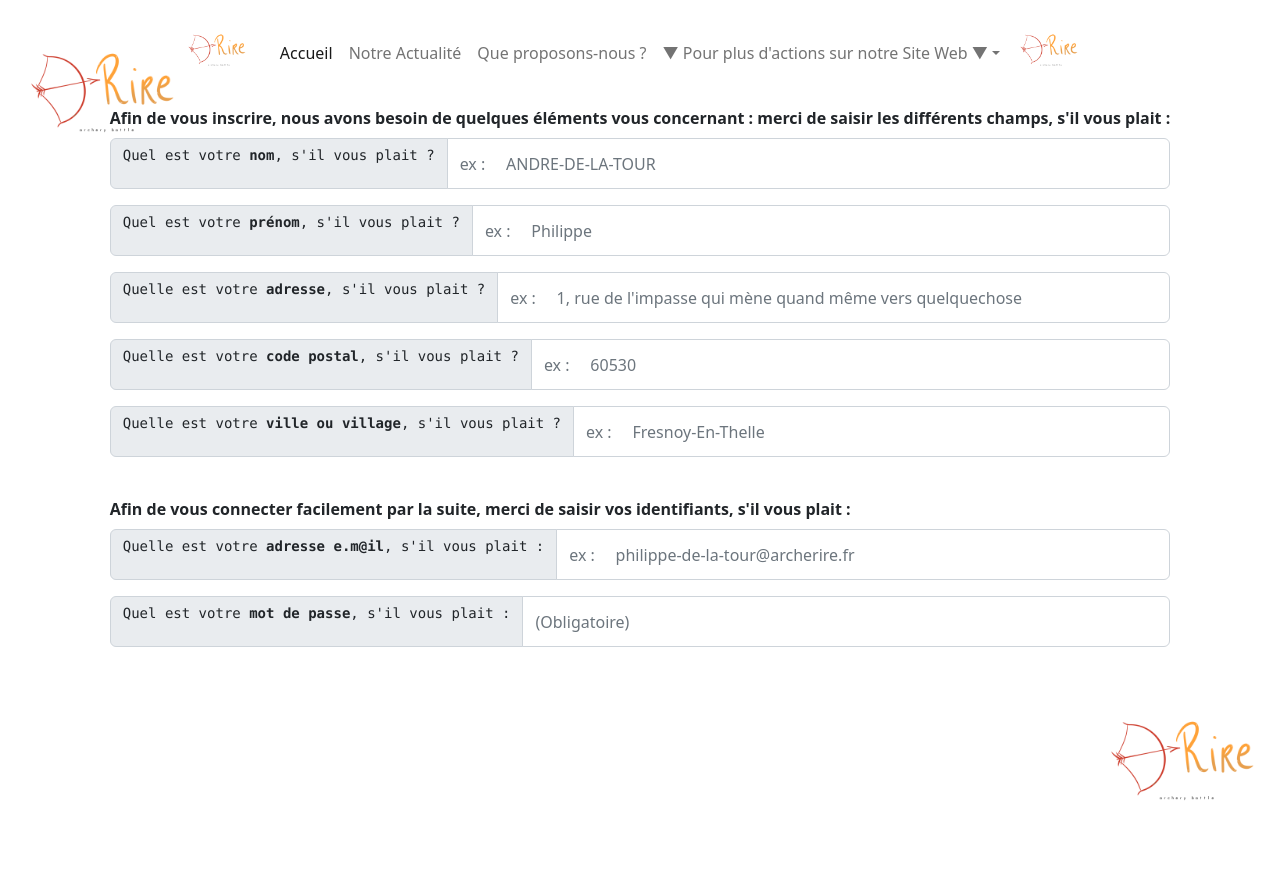
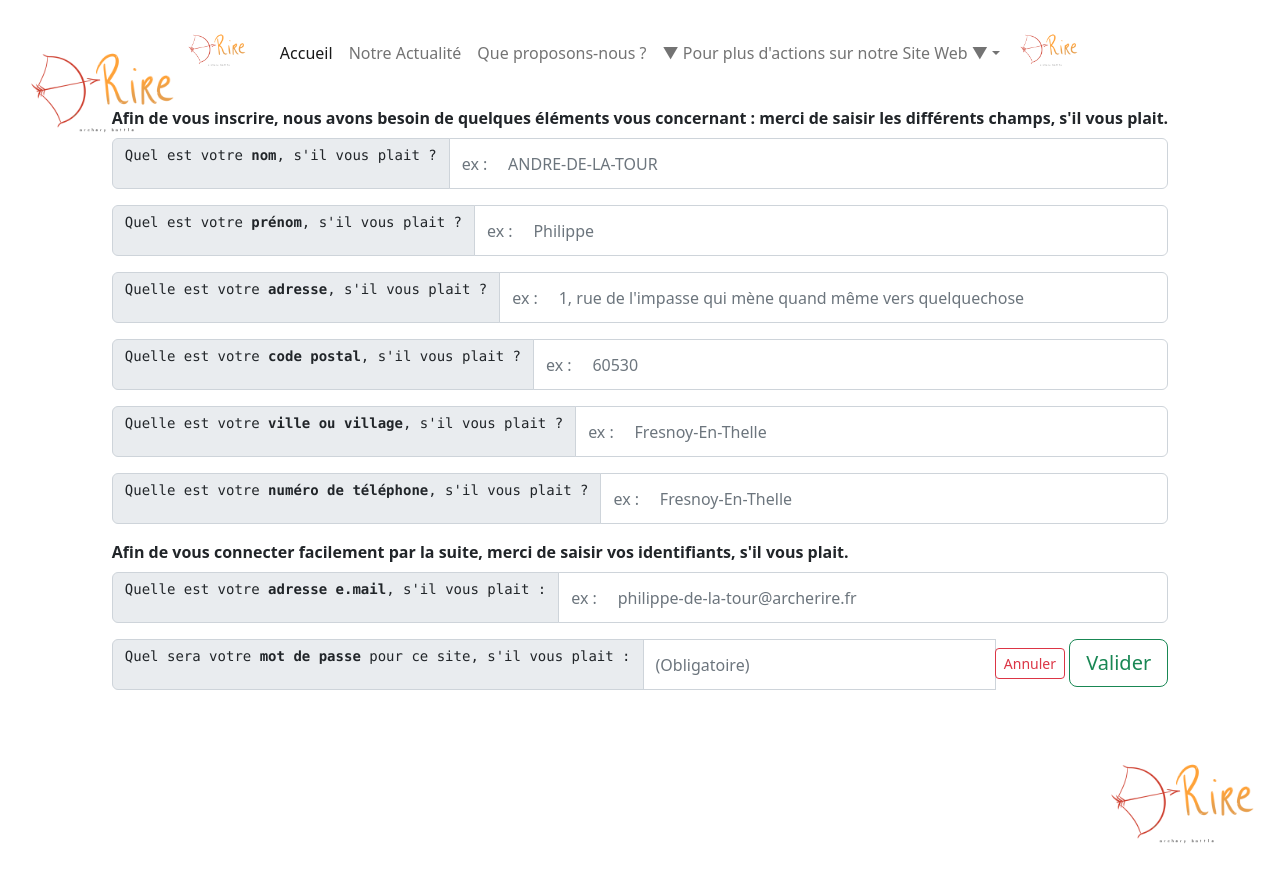
Before and after one commit to Fil2fer-vitamine/front-archerire, a React (Create React App) app: page /Inscription in a window 1280 px wide. Shown: the top 882 px of the page. Built offline with nearby package versions, Linux system fonts and the light colour scheme.

Commit message:
Page inscription - OK

```diff
--- a/package.json
+++ b/package.json
@@ -10,9 +10,12 @@
     "@types/node": "^16.18.11",
     "@types/react": "^18.0.27",
     "@types/react-dom": "^18.0.10",
+    "axios": "^1.3.3",
     "bootstrap": "^5.2.3",
+    "date-fns": "^2.29.3",
     "react": "^18.2.0",
     "react-bootstrap": "^2.7.0",
+    "react-day-picker": "^8.6.0",
     "react-dom": "^18.2.0",
     "react-router-dom": "^6.8.0",
     "react-scripts": "5.0.1",
@@ -42,5 +45,8 @@
       "last 1 firefox version",
       "last 1 safari version"
     ]
+  },
+  "devDependencies": {
+    "@types/date-fns": "^2.6.0"
   }
 }
--- /dev/null
+++ b/src/components/BoutonAnnuler.tsx
@@ -0,0 +1,9 @@
+import { NavLink } from 'react-router-dom';
+
+const BoutonAnnuler = () => {
+  return (
+    <button type="button" className="btn btn-outline-danger btn-sm"><NavLink to='/' end className='nav-link'>Annuler</NavLink></button>
+  );
+};
+
+export default BoutonAnnuler;
--- a/src/pages/PageInscription.tsx
+++ b/src/pages/PageInscription.tsx
@@ -1,6 +1,7 @@
-import { useRef } from 'react';
-import 'react-day-picker/dist/style.css';
-import Navbar from '../components/Navbar';
+import { FormEvent, useRef } from 'react';
+import axios from 'axios';
+import { useNavigate } from 'react-router-dom';
+import BoutonAnnuler from '../components/BoutonAnnuler';
 
 const PageInscription = () => {
   const nameElement = useRef<HTMLInputElement>(null);
@@ -11,6 +12,35 @@ const PageInscription = () => {
   const phoneElement = useRef<HTMLInputElement>(null);
   const emailElement = useRef<HTMLInputElement>(null);
   const passwordElement = useRef<HTMLInputElement>(null);
+  const navigate = useNavigate();
+
+  const handleSubmitForm = (e: FormEvent) => {
+    e.preventDefault();
+    console.log('button form clicked', handleSubmitForm);
+    console.log(emailElement.current?.value);
+    console.log(passwordElement.current?.value);
+
+    axios
+      .post(`http://localhost:8080/api/auth/register`, {
+        name: nameElement.current?.value,
+        firstname: firstnameElement.current?.value,
+        adress: adressElement.current?.value,
+        postal_code: postal_codeElement.current?.value,
+        city: cityElement.current?.value,
+        phone: phoneElement.current?.value,
+        mail: emailElement.current?.value,
+        password: passwordElement.current?.value,
+      })
+      .then((response) => {
+        console.log(response);
+        console.log(response.data);
+        navigate('/PageConnexion');
+      })
+      .catch((err) => {
+        console.log(err);
+      });
+  };
+
   return (
     <div>
       <div className='centrage'>
@@ -19,7 +49,7 @@ const PageInscription = () => {
             <label htmlFor='basic-url' className='form-label fw-bold'>
               Afin de vous inscrire, nous avons besoin de quelques éléments vous
               concernant : merci de saisir les différents champs, s'il vous
-              plait :
+              plait.
             </label>
             <div className='input-group mb-3'>
               <span className='input-group-text' id='basic-addon2'>
@@ -35,7 +65,7 @@ const PageInscription = () => {
                 aria-label="Recipient's username"
                 aria-describedby='basic-addon2'
                 ref={nameElement}
-                title='Ce champ est obligatoire'
+                title="Ce champ est obligatoire - Un nom se doit d'être saisi en lettres majuscules et accepte un ou plusieurs tirets."
               />
             </div>
             <div className='input-group mb-3'>
@@ -53,7 +83,7 @@ const PageInscription = () => {
                 aria-describedby='basic-addon1'
                 //  ref permet de mettre a jour mon champs
                 ref={firstnameElement}
-                title='Ce champ est obligatoire'
+                title='Ce champ est obligatoire - prénom doit commencer par une lettre majuscule suivie de lettres minuscules et accepte un ou plusieurs tirets'
               />
             </div>
 
@@ -71,7 +101,7 @@ const PageInscription = () => {
                 aria-label="Recipient's useradress"
                 aria-describedby='basic-addon2'
                 ref={adressElement}
-                title='Ce champ est obligatoire'
+                title="Ce champ est obligatoire - Votre indication de rue doit être un nombre suivi d'une virgule, puis d'une chaîne de caractères en lettres majuscules ou minuscules - Ce champ accepte un ou plusieurs tirets."
               />
             </div>
 
@@ -90,7 +120,7 @@ const PageInscription = () => {
                 aria-label="Recipient's userpostal_code"
                 aria-describedby='basic-addon2'
                 ref={postal_codeElement}
-                title='Ce champ est obligatoire'
+                title='Ce champ est obligatoire - Le code postal contient impérativement cinq chiffres.'
               />
             </div>
 
@@ -109,18 +139,36 @@ const PageInscription = () => {
                 aria-label="Recipient's usercity"
                 aria-describedby='basic-addon2'
                 ref={cityElement}
-                title='Ce champ est obligatoire'
+                title='Ce champ est obligatoire - Le champ doit commencer par une lettre majuscule suivie de lettres minuscules et accepte un ou plusieurs tirets.'
               />
             </div>
-            <br />
+
+            <div className='input-group mb-3'>
+              <span className='input-group-text' id='basic-addon2'>
+                {/* L'élément <pre></pre> formate le texte de façon à obtenir un espace entre 'votre' et 'phone' */}
+                <pre>
+                  Quelle est votre <strong>numéro de téléphone</strong>, s'il
+                  vous plait ?
+                </pre>
+              </span>
+              <input
+                type='text'
+                className='form-control'
+                placeholder='ex :     Fresnoy-En-Thelle'
+                aria-label="Recipient's userphone"
+                aria-describedby='basic-addon2'
+                ref={phoneElement}
+                title='Ce champ est obligatoire - Votre numéro de téléphone ne doit être composé que de dix chiffres.'
+              />
+            </div>
             <label htmlFor='basic-url' className='form-label fw-bold'>
               Afin de vous connecter facilement par la suite, merci de saisir
-              vos identifiants, s'il vous plait :
+              vos identifiants, s'il vous plait.
             </label>
             <div className='input-group mb-3'>
               <span className='input-group-text' id='basic-addon2'>
                 <pre>
-                  Quelle est votre <strong>adresse e.m@il</strong>, s'il vous
+                  Quelle est votre <strong>adresse e.mail</strong>, s'il vous
                   plait :
                 </pre>
               </span>
@@ -137,8 +185,8 @@ const PageInscription = () => {
             <div className='input-group mb-3'>
               <span className='input-group-text' id='basic-addon2'>
                 <pre>
-                  Quel est votre <strong>mot de passe</strong>, s'il vous plait
-                  :
+                  Quel sera votre <strong>mot de passe</strong> pour ce site,
+                  s'il vous plait :
                 </pre>
               </span>
               <input
@@ -149,19 +197,16 @@ const PageInscription = () => {
                 aria-label="Recipient's userpassword"
                 aria-describedby='basic-addon2'
                 ref={passwordElement}
-                title='Un bon mot de passe doit comporter au moins 8 caractères - Ce champ est obligatoire'
+                title='Un bon mot de passe doit comporter au moins 8 lettres, dont au moins une Majuscule et/ou une minuscule - Ce champ est obligatoire'
               />
+
+              <div>
+                <BoutonAnnuler />{' '}
+                <button type='button' className='btn btn-outline-success btn-lg'>
+                  Valider
+                </button>
+              </div>
             </div>
-            {/* <div>
-              <BoutonAnnuler />{' '}
-              <button
-                type='button'
-                className='btn btn-green'
-                onClick={handleSubmitForm}
-              >
-                Valider
-              </button>
-            </div> */}
           </div>
         </div>
       </div>
```
Also changed, not shown: src/components/agenda.tsx (deleted, +0 -36 lines), 1 other file (tests, documents, lock files or other folders).
